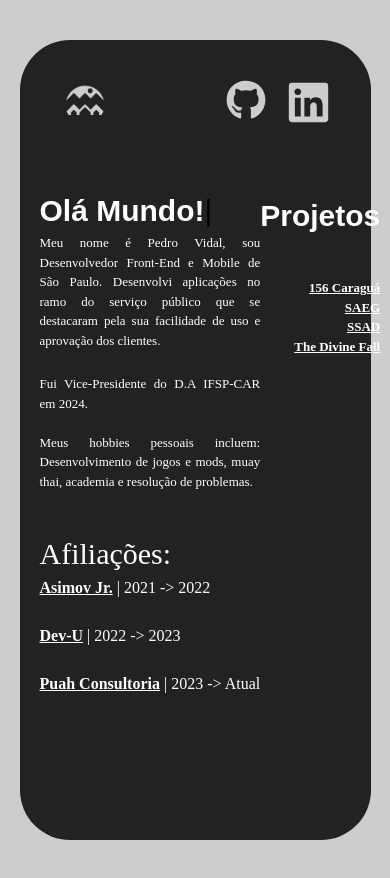
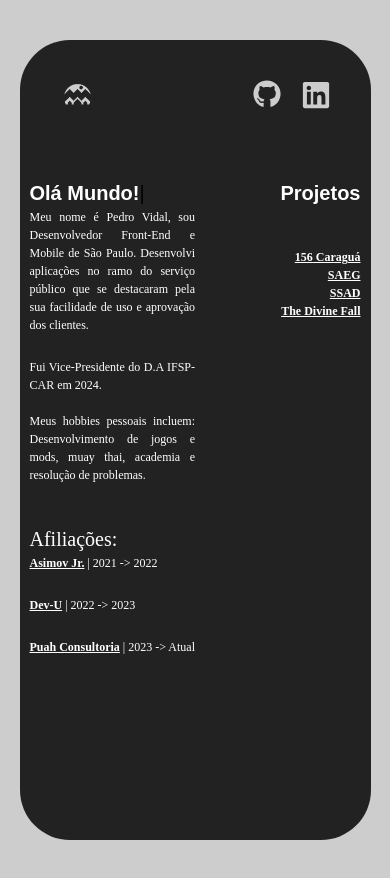
Before and after one commit to PedroVidal27/react-portfolio, a Next.js app: page /react-portfolio/ in a window 390 px wide. Built offline with nearby package versions, Linux system fonts and the light colour scheme.

Commit message:
:iphone: responsive changes

```diff
--- a/src/app/hook/useDimensions.ts
+++ b/src/app/hook/useDimensions.ts
@@ -12,13 +12,18 @@ export default function useDimensions() {
     const handleResize = () => {
       setWindowDimensions({
         width: window.innerWidth,
-        height: window.innerHeight
+        height: window.innerHeight,
       });
     };
     window.addEventListener("resize", handleResize);
     handleResize();
     return () => window.removeEventListener("resize", handleResize);
   }, []);
+
+  const isExtraSmallDevice = () => {
+    if (!isClient) return false;
+    return windowDimensions.width <= 675;
+  };
 
   const isSmallDevice = () => {
     if (!isClient) return false;
@@ -35,10 +40,18 @@ export default function useDimensions() {
     return windowDimensions.width >= 1450;
   };
 
-  const setSizeByScreen = (smallScreen: number, mediumScreen: number, largeScreen: number) => {
+  const setSizeByScreen = (
+    extraSmallScreen: number,
+    smallScreen: number,
+    mediumScreen: number,
+    largeScreen: number
+  ) => {
     if (!isClient) return smallScreen;
     const { width } = windowDimensions;
-    if (width <= 675) {
+    if (width < 400) {
+      return extraSmallScreen;
+    }
+    if (width >= 400 && width <= 675) {
       return smallScreen;
     }
     if (width > 675 && width < 1450) {
@@ -49,6 +62,7 @@ export default function useDimensions() {
 
   return {
     setSizeByScreen,
+    isExtraSmallDevice,
     isSmallDevice,
     isMediumDevice,
     isLargeDevice,
--- a/src/app/page.tsx
+++ b/src/app/page.tsx
@@ -39,8 +39,8 @@ export default function Home() {
             <a onClick={() => handleClick(<MainPage />)}>
               <img
                 style={{
-                  width: setSizeByScreen(50, 60, 90),
-                  height: setSizeByScreen(50, 60, 90),
+                  width: setSizeByScreen(35, 50, 60, 90),
+                  height: setSizeByScreen(35, 50, 60, 90),
                 }}
                 src={logo.src}
               />
@@ -52,22 +52,22 @@ export default function Home() {
               href="https://github.com/PedroVidal27"
               className="underline"
             >
-              <FaGithub size={setSizeByScreen(40, 45, 75)} />
+              <FaGithub size={setSizeByScreen(28, 40, 45, 75)} />
             </a>
             <a
               target="_blank"
               href="https://www.linkedin.com/in/pedro-c-vidal/"
               className="underline"
             >
-              <FaLinkedin size={setSizeByScreen(45, 50, 80)} />
+              <FaLinkedin size={setSizeByScreen(30, 45, 50, 80)} />
             </a>
           </div>
         </nav>
         <div className="flex flex-row w-full h-full">
           <div
             style={{
-              paddingTop: setSizeByScreen(40, 50, 70),
-              marginLeft: setSizeByScreen(20, 30, 75),
+              paddingTop: setSizeByScreen(30, 40, 50, 70),
+              marginLeft: setSizeByScreen(10, 20, 30, 75),
             }}
             className={`flex flex-col w-[100%] h-full ${
               isFadingOut ? "fade-out" : "fade-in"
@@ -77,15 +77,15 @@ export default function Home() {
           </div>
           <div
             style={{
-              paddingTop: setSizeByScreen(45, 50, 100),
-              marginRight: setSizeByScreen(20, 30, 75),
-              fontSize: setSizeByScreen(13, 15, 17),
+              paddingTop: setSizeByScreen(30, 45, 50, 100),
+              marginRight: setSizeByScreen(10, 20, 30, 75),
+              fontSize: setSizeByScreen(12, 13, 15, 17),
             }}
             className="flex flex-col w-full h-full items-end"
           >
             <h1
               className="whitespace-nowrap pb-10 poppins-extrabold color-change"
-              style={{ fontSize: setSizeByScreen(30, 50, 45) }}
+              style={{ fontSize: setSizeByScreen(20, 30, 50, 45) }}
             >
               Projetos
             </h1>
--- a/src/app/pages/caragua/index.tsx
+++ b/src/app/pages/caragua/index.tsx
@@ -8,13 +8,13 @@ export default function Caragua() {
     <div>
       <h1
         className="whitespace-nowrap poppins-extrabold color-change"
-        style={{ fontSize: setSizeByScreen(30, 50, 75) }}
+        style={{ fontSize: setSizeByScreen(20, 30, 50, 75) }}
       >
         Caraguá 156
       </h1>
       <p
         className="text-justify"
-        style={{ fontSize: setSizeByScreen(13, 15, 17) }}
+        style={{ fontSize: setSizeByScreen(12, 13, 15, 17) }}
       >
         O aplicativo 156 de Caraguatatuba é um projeto inovador desenvolvido em
         React Native, criado para oferecer maior comodidade à população da
@@ -25,14 +25,14 @@ export default function Caragua() {
       &nbsp;
       <p
         className="text-justify"
-        style={{ fontSize: setSizeByScreen(13, 15, 17) }}
+        style={{ fontSize: setSizeByScreen(12, 13, 15, 17) }}
       >
         Além disso, o aplicativo conta com um sistema de notificações push que
         mantém os usuários informados sobre eventos relevantes, desastres e
         comemorações.
       </p>
       &nbsp;
-      <div style={{ fontSize: setSizeByScreen(21, 23, 25) }}>
+      <div style={{ fontSize: setSizeByScreen(19, 21, 23, 25) }}>
         <BiLogoPlayStore className="inline" /> -{" "}
         <a
           target="_blank"
@@ -42,7 +42,7 @@ export default function Caragua() {
           Play Store
         </a>
       </div>
-      <div style={{ fontSize: setSizeByScreen(21, 23, 25) }}>
+      <div style={{ fontSize: setSizeByScreen(19, 21, 23, 25) }}>
         <FaAppStoreIos className="inline" /> -{" "}
         <a
           target="_blank"
--- a/src/app/pages/divine-fall/index.tsx
+++ b/src/app/pages/divine-fall/index.tsx
@@ -7,13 +7,13 @@ export default function DivineFall() {
     <div>
       <h1
         className="whitespace-nowrap poppins-extrabold color-change"
-        style={{ fontSize: setSizeByScreen(30, 50, 75) }}
+        style={{ fontSize: setSizeByScreen(18, 24, 50, 75) }}
       >
         The Divine Fall
       </h1>
       <p
         className="text-justify"
-        style={{ fontSize: setSizeByScreen(13, 15, 17) }}
+        style={{ fontSize: setSizeByScreen(12, 13, 15, 17) }}
       >
         O desenvolvimento de The Divine Fall foi meu primeiro contato com
         GameJams, tive a oportunidade de trabalhar ao lado de meus colegas da
@@ -23,13 +23,13 @@ export default function DivineFall() {
       &nbsp;
       <p
         className="text-justify"
-        style={{ fontSize: setSizeByScreen(13, 15, 17) }}
+        style={{ fontSize: setSizeByScreen(12, 13, 15, 17) }}
       >
         Minha principal contribuição para o projeto foi no Level Design e
         história.
       </p>
       &nbsp;
-      <div style={{ fontSize: setSizeByScreen(21, 23, 25) }}>
+      <div style={{ fontSize: setSizeByScreen(19, 21, 23, 25) }}>
         <FaItchIo className="inline" /> -{" "}
         <a
           target="_blank"
--- a/src/app/pages/main/index.tsx
+++ b/src/app/pages/main/index.tsx
@@ -7,13 +7,13 @@ export default function MainPage() {
     <>
       <h1
         className="w-[10vw] whitespace-nowrap poppins-extrabold color-change"
-        style={{ fontSize: setSizeByScreen(30, 50, 75) }}
+        style={{ fontSize: setSizeByScreen(20, 30, 50, 75) }}
       >
         <Typewritter text={"Olá Mundo!"} delay={80} />
       </h1>
       <p
         className="text-justify"
-        style={{ fontSize: setSizeByScreen(13, 15, 17) }}
+        style={{ fontSize: setSizeByScreen(12, 13, 15, 17) }}
       >
         Meu nome é Pedro Vidal, sou Desenvolvedor Front-End e Mobile de São
         Paulo. Desenvolvi aplicações no ramo do serviço público que se
@@ -22,7 +22,7 @@ export default function MainPage() {
       &nbsp;
       <div
         className="text-justify"
-        style={{ fontSize: setSizeByScreen(13, 15, 17) }}
+        style={{ fontSize: setSizeByScreen(12, 13, 15, 17) }}
       >
         <p>Fui Vice-Presidente do D.A IFSP-CAR em 2024.</p>
         &nbsp;
@@ -34,11 +34,11 @@ export default function MainPage() {
       </div>
       <h1
         className="whitespace-nowrap pt-10"
-        style={{ fontSize: setSizeByScreen(30, 50, 45) }}
+        style={{ fontSize: setSizeByScreen(20, 30, 50, 45) }}
       >
         Afiliações:
       </h1>
-      <div>
+      <div style={{ fontSize: setSizeByScreen(12, 13, 15, 17) }}>
         <a
           target="_blank"
           href="https://asimovjr.com.br/"
@@ -49,7 +49,7 @@ export default function MainPage() {
         | 2021 {"->"} 2022
       </div>
       <br />
-      <div>
+      <div style={{ fontSize: setSizeByScreen(12, 13, 15, 17) }}>
         <a
           target="_blank"
           href="https://dev-unifei.github.io/"
@@ -60,7 +60,7 @@ export default function MainPage() {
         | 2022 {"->"} 2023
       </div>
       <br />
-      <div>
+      <div style={{ fontSize: setSizeByScreen(12, 13, 15, 17) }}>
         <p className="whitespace-nowrap">
           <a
             target="_blank"
--- a/src/app/pages/saeg/index.tsx
+++ b/src/app/pages/saeg/index.tsx
@@ -8,13 +8,13 @@ export default function SAEG() {
     <div>
       <h1
         className="whitespace-nowrap poppins-extrabold color-change"
-        style={{ fontSize: setSizeByScreen(30, 50, 75) }}
+        style={{ fontSize: setSizeByScreen(20, 30, 50, 75) }}
       >
         SAEG
       </h1>
       <p
         className="text-justify"
-        style={{ fontSize: setSizeByScreen(13, 15, 17) }}
+        style={{ fontSize: setSizeByScreen(12, 13, 15, 17) }}
       >
         O SAEG App é a plataforma central de atendimento para os cidadãos de
         Guaratinguetá que utilizam os serviços de água e esgoto da cidade.
@@ -26,13 +26,13 @@ export default function SAEG() {
       &nbsp;
       <p
         className="text-justify"
-        style={{ fontSize: setSizeByScreen(13, 15, 17) }}
+        style={{ fontSize: setSizeByScreen(12, 13, 15, 17) }}
       >
         O Aplicativo também conta com um sistema de notificações, mantendo os
         usuários atualizados sobre a situação dos serviços de água em sua área.
       </p>
       &nbsp;
-      <div style={{ fontSize: setSizeByScreen(21, 23, 25) }}>
+      <div style={{ fontSize: setSizeByScreen(19, 21, 23, 25) }}>
         <BiLogoPlayStore className="inline" /> -{" "}
         <a
           target="_blank"
@@ -42,7 +42,7 @@ export default function SAEG() {
           Play Store
         </a>
       </div>
-      <div style={{ fontSize: setSizeByScreen(21, 23, 25) }}>
+      <div style={{ fontSize: setSizeByScreen(19, 21, 23, 25) }}>
         <FaAppStoreIos className="inline" /> -{" "}
         <a
           target="_blank"
--- a/src/app/pages/ssad/index.tsx
+++ b/src/app/pages/ssad/index.tsx
@@ -7,13 +7,13 @@ export default function SSAD() {
     <div>
       <h1
         className="whitespace-nowrap poppins-extrabold color-change"
-        style={{ fontSize: setSizeByScreen(28, 42, 75) }}
+        style={{ fontSize: setSizeByScreen(20, 30, 50, 75) }}
       >
         SSAD
       </h1>
       <p
         className="text-justify"
-        style={{ fontSize: setSizeByScreen(13, 15, 17) }}
+        style={{ fontSize: setSizeByScreen(12, 13, 15, 17) }}
       >
         O Sistema de Solicitações e Acompanhamento de Demandas, desenvolvido em
         ASP.NET, gerencia os aplicativos 156 SAEG e 156 Caraguatatuba. Ele
@@ -26,14 +26,14 @@ export default function SSAD() {
       &nbsp;
       <p
         className="text-justify"
-        style={{ fontSize: setSizeByScreen(13, 15, 17) }}
+        style={{ fontSize: setSizeByScreen(12, 13, 15, 17) }}
       >
         No meu trabalho com o Sistema de Solicitações e Acompanhamento de
         Demandas, fui responsável pela manutenção e pelo suporte na
         implementação de novas funcionalidades.
       </p>
       &nbsp;
-      <div style={{ fontSize: setSizeByScreen(21, 23, 25) }}>
+      <div style={{ fontSize: setSizeByScreen(19, 21, 23, 25) }}>
         <TfiWorld className="inline" /> -{" "}
         <a
           target="_blank"
```
